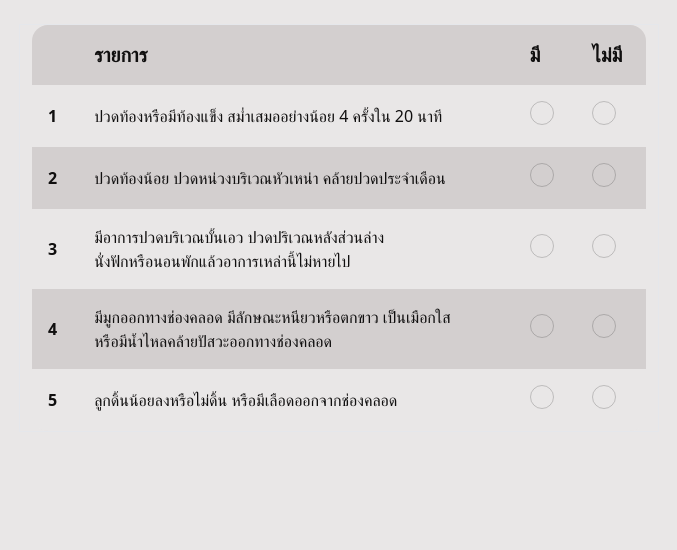
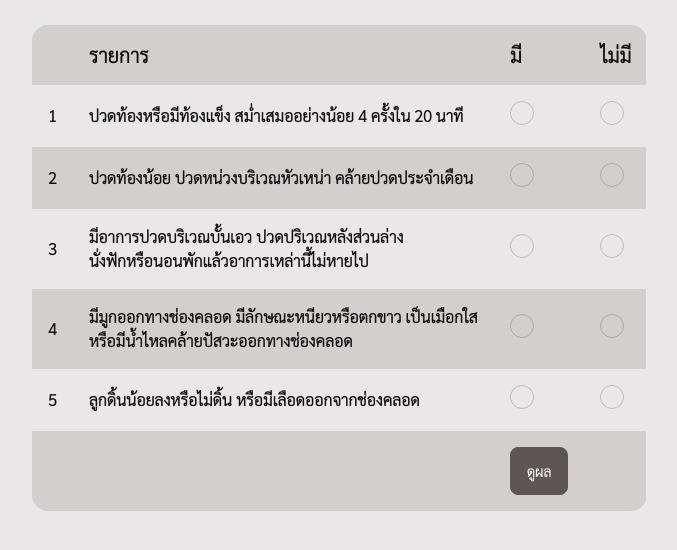
Before and after one commit to oat431/pregnancy-care-checklist, a Vue app: page / in a window 1280 px wide. Shown: the top 550 px of the page, without its empty margins (301-978 px from the left). Built offline with nearby package versions, Linux system fonts and the light colour scheme.

Commit message:
🔧 update: web icon and web title

```diff
--- a/index.html
+++ b/index.html
@@ -2,9 +2,9 @@
 <html lang="en">
   <head>
     <meta charset="UTF-8" />
-    <link rel="icon" type="image/svg+xml" href="/vite.svg" />
+    <link rel="icon" href="/favicon.ico" />
     <meta name="viewport" content="width=device-width, initial-scale=1.0" />
-    <title>Vite + Vue + TS</title>
+    <title>Pregnancy Self Checklist</title>
   </head>
   <body>
     <div id="app"></div>
--- a/src/App.vue
+++ b/src/App.vue
@@ -14,7 +14,7 @@
     <tbody>
       <tr>
         <th>1</th>
-        <td>ปวดท้องหรือมีท้องแข็ง สม่ำเสมออย่างน้อย 4 ครั้งใน 20 นาที</td>
+        <td class="font-bold">ปวดท้องหรือมีท้องแข็ง สม่ำเสมออย่างน้อย 4 ครั้งใน 20 นาที</td>
         <td>
             <input type="radio" name="stomach1" class="radio" />
         </td>
@@ -24,7 +24,7 @@
       </tr>
       <tr>
         <th>2</th>
-        <td>ปวดท้องน้อย ปวดหน่วงบริเวณหัวเหน่า คล้ายปวดประจำเดือน</td>
+        <td class="font-bold">ปวดท้องน้อย ปวดหน่วงบริเวณหัวเหน่า คล้ายปวดประจำเดือน</td>
         <td>
             <input type="radio" name="stomach2" class="radio" />
         </td>
@@ -34,7 +34,7 @@
       </tr>
       <tr>
         <th>3</th>
-        <td>มีอาการปวดบริเวณบั้นเอว ปวดปริเวณหลังส่วนล่าง <br/> นั่งฟักหรือนอนพักแล้วอาการเหล่านี้ไม่หายไป</td>
+        <td class="font-bold">มีอาการปวดบริเวณบั้นเอว ปวดปริเวณหลังส่วนล่าง <br/> นั่งฟักหรือนอนพักแล้วอาการเหล่านี้ไม่หายไป</td>
         <td>
             <input type="radio" name="waist" class="radio" />
         </td>
@@ -44,7 +44,7 @@
       </tr>
       <tr>
         <th>4</th>
-        <td>มีมูกออกทางช่องคลอด มีลักษณะหนียวหรือตกขาว เป็นเมือกใส <br/> หรือมีน้ำไหลคล้ายปัสวะออกทางช่องคลอด</td>
+        <td class="font-bold">มีมูกออกทางช่องคลอด มีลักษณะหนียวหรือตกขาว เป็นเมือกใส <br/> หรือมีน้ำไหลคล้ายปัสวะออกทางช่องคลอด</td>
         <td>
             <input type="radio" name="vgn" class="radio" />
         </td>
@@ -54,7 +54,7 @@
       </tr>
       <tr>
         <th>5</th>
-        <td>ลูกดิ้นน้อยลงหรือไม่ดิ้น หรือมีเลือดออกจากช่องคลอด</td>
+        <td class="font-bold">ลูกดิ้นน้อยลงหรือไม่ดิ้น หรือมีเลือดออกจากช่องคลอด</td>
         <td>
             <input type="radio" name="fts" class="radio" />
         </td>
@@ -62,6 +62,14 @@
             <input type="radio" name="fts" class="radio" />
         </td>
       </tr>
+      <tr>
+        <th></th>
+        <td></td>
+        <td>
+          <button class="btn">ดูผล</button>
+        </td>
+        <td></td>
+      </tr>
     </tbody>
   </table>
 </div>
--- a/src/style.css
+++ b/src/style.css
@@ -2,3 +2,9 @@
 @tailwind base;
 @tailwind components;
 @tailwind utilities;
+
+@layer base {
+    html {
+        font-family : 'Sarabun', sans-serif;
+    }
+}
```
Also changed, not shown: public/pregnancy.png (added), 1 other file (tests, documents, lock files or other folders).
